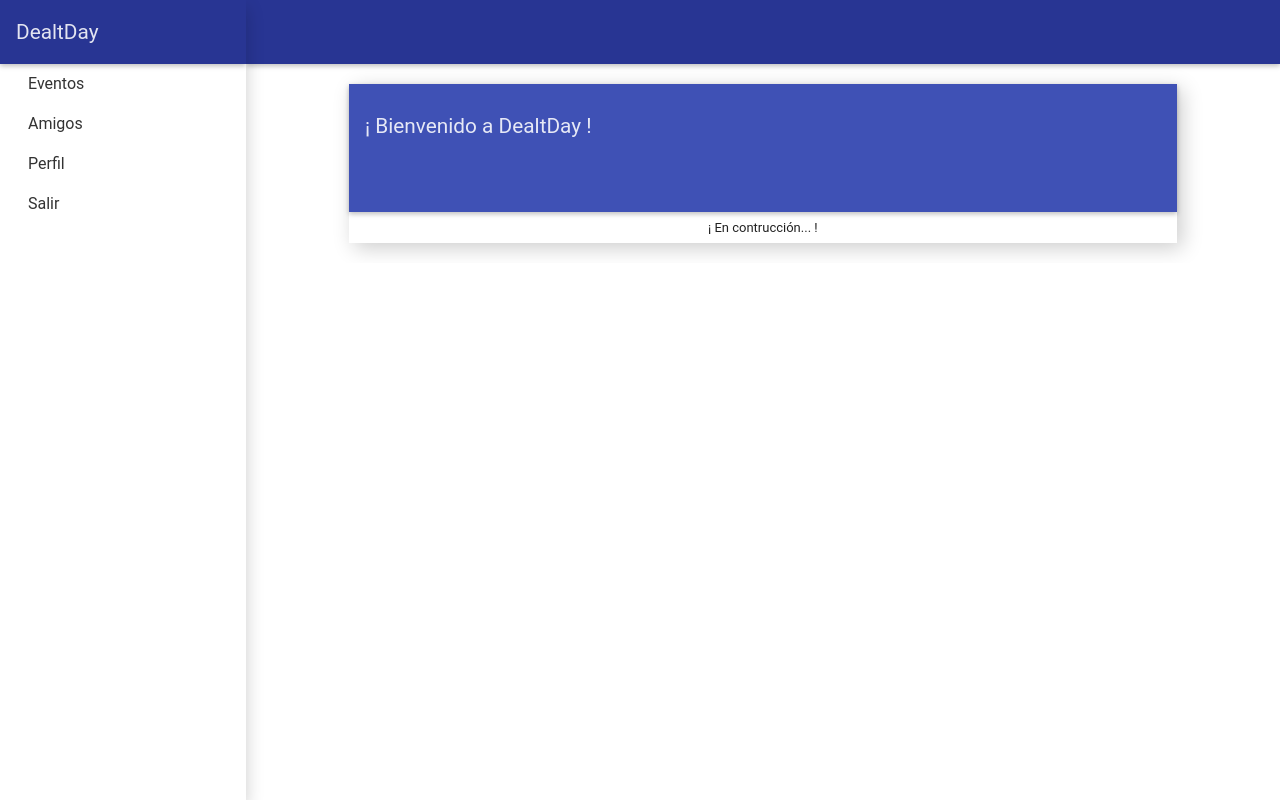
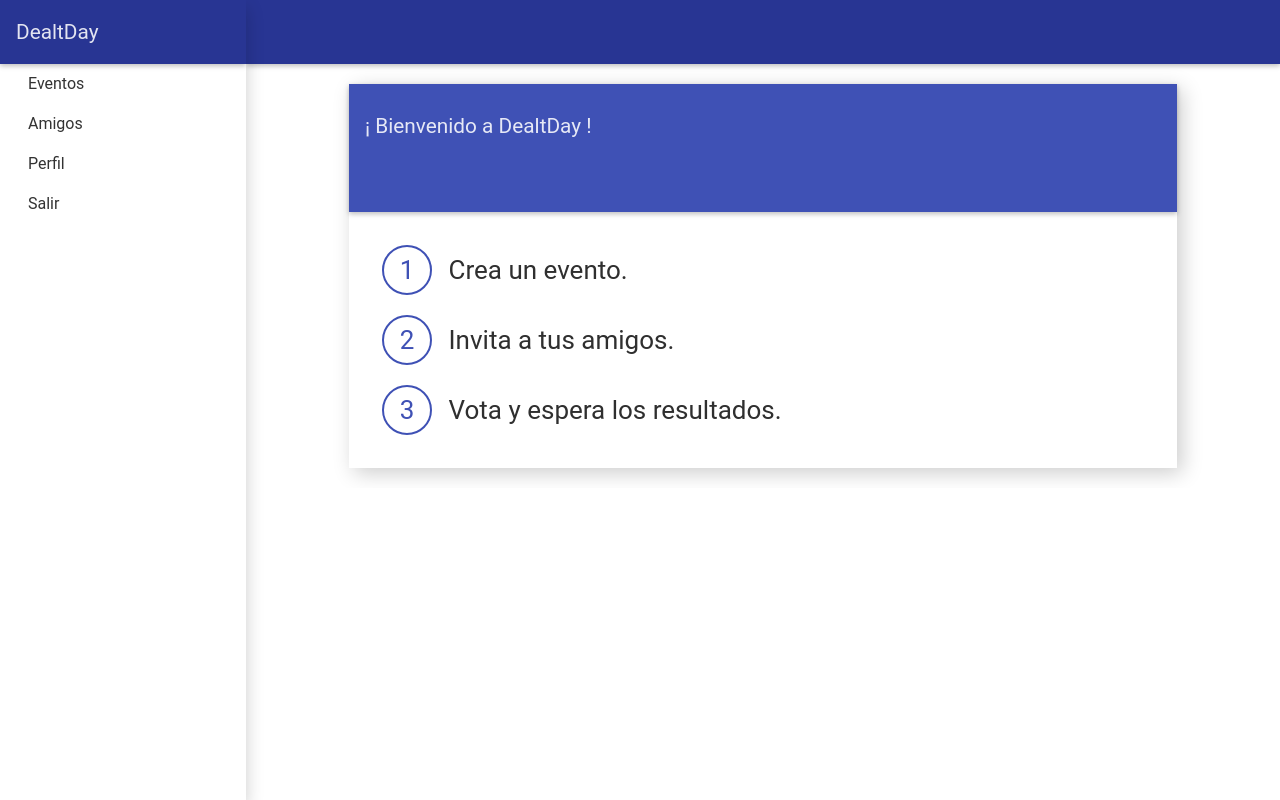
Before and after one commit to sergivillar/DealtDay-Server, a Django app: page / in a window 1280 px wide. Run offline with Django 3.2, Linux system fonts and the light colour scheme; a user stored in the database is signed in; data comes from the database, SQL or seed files in the repository; data that the repository does not hold is empty; some libraries are stand-ins or nearby versions.

Commit message:
Change index

```diff
--- a/static/sass/style.scss
+++ b/static/sass/style.scss
@@ -16,6 +16,31 @@ $light-dark: #2f2f2f;
 
 .shadow-box {
   box-shadow: 5px 5px 20px 0px rgba(0, 0, 0, 0.20);
+}
+
+.home {
+  padding: 15px;
+}
+
+.home-text {
+  font-size: 26px !important;
+  color: $light-dark;
+}
+
+.numberCircle {
+  display: inline-block;
+  margin: 10px;
+  border-radius: 50%;
+
+  width: 50px;
+  height: 50px;
+  padding: 8px;
+
+  background: #fff;
+  border: 2px solid #3F51B5;
+  color: #3F51B5;
+  text-align: center;
+  font-size: 26px;
 }
 
 // Register, login, forgot styles
@@ -350,7 +375,7 @@ md-tabs.md-default-theme md-tabs-ink-bar {
   padding-top: 7px !important;
 }
 
-.button-show-voters{
+.button-show-voters {
   padding-top: 0px !important;
 }
 
--- a/static/templates/landing.html
+++ b/static/templates/landing.html
@@ -9,8 +9,10 @@
             </div>
         </md-toolbar>
 
-        <md-content class="small" layout layout-align="center center" layout-margin>
-            ¡ En contrucción... !
+        <md-content class="home" layout-margin>
+            <div class="home-text"><div class="numberCircle">1</div> Crea un evento.</div>
+            <div class="home-text"><div class="numberCircle">2</div> Invita a tus amigos.</div>
+            <div class="home-text"><div class="numberCircle">3</div> Vota y espera los resultados.</div>
         </md-content>
     </div>
 </div>
```
Also changed, not shown: static/css/custom-style.css (+20 -0 lines), static/css/style.css, 1 other file.
